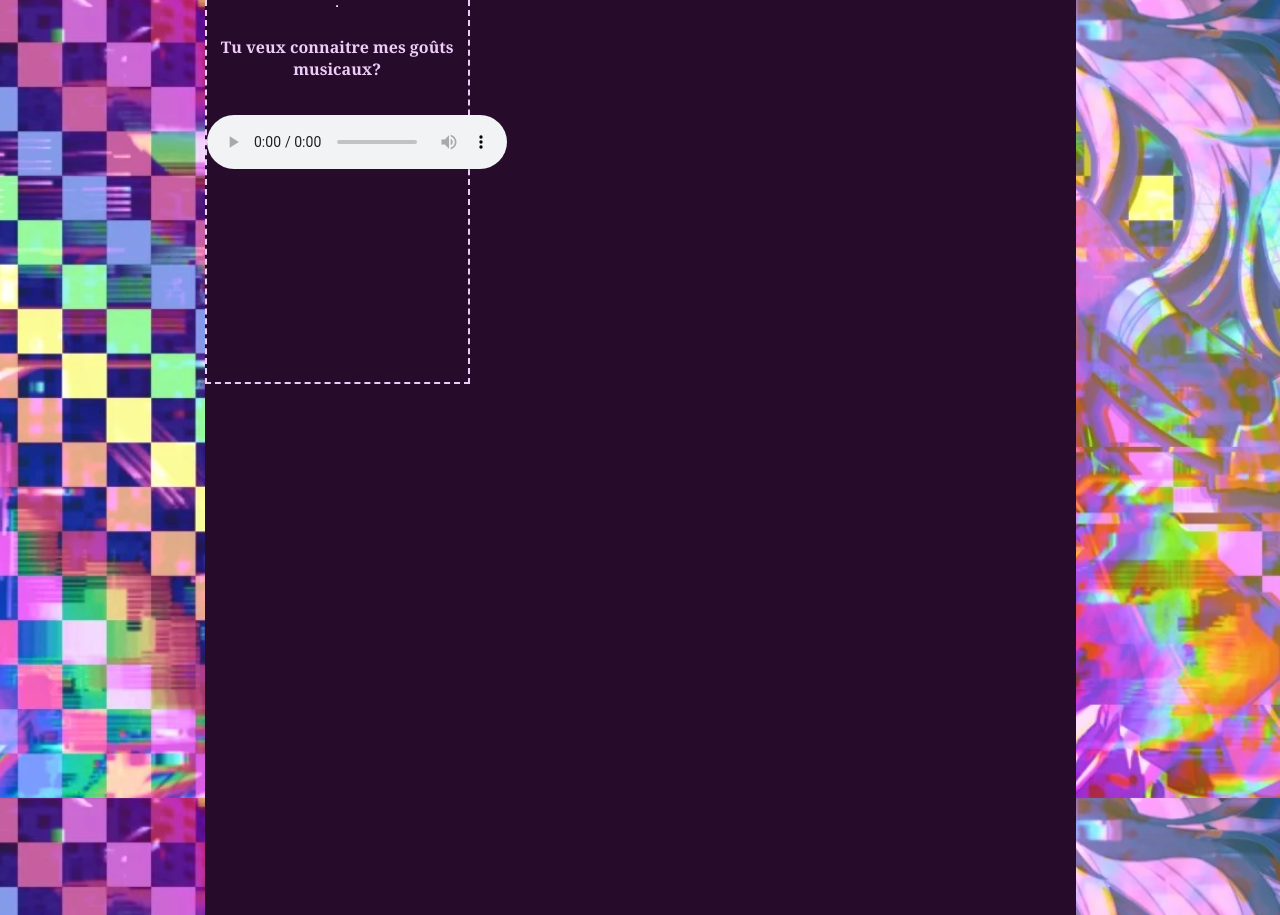
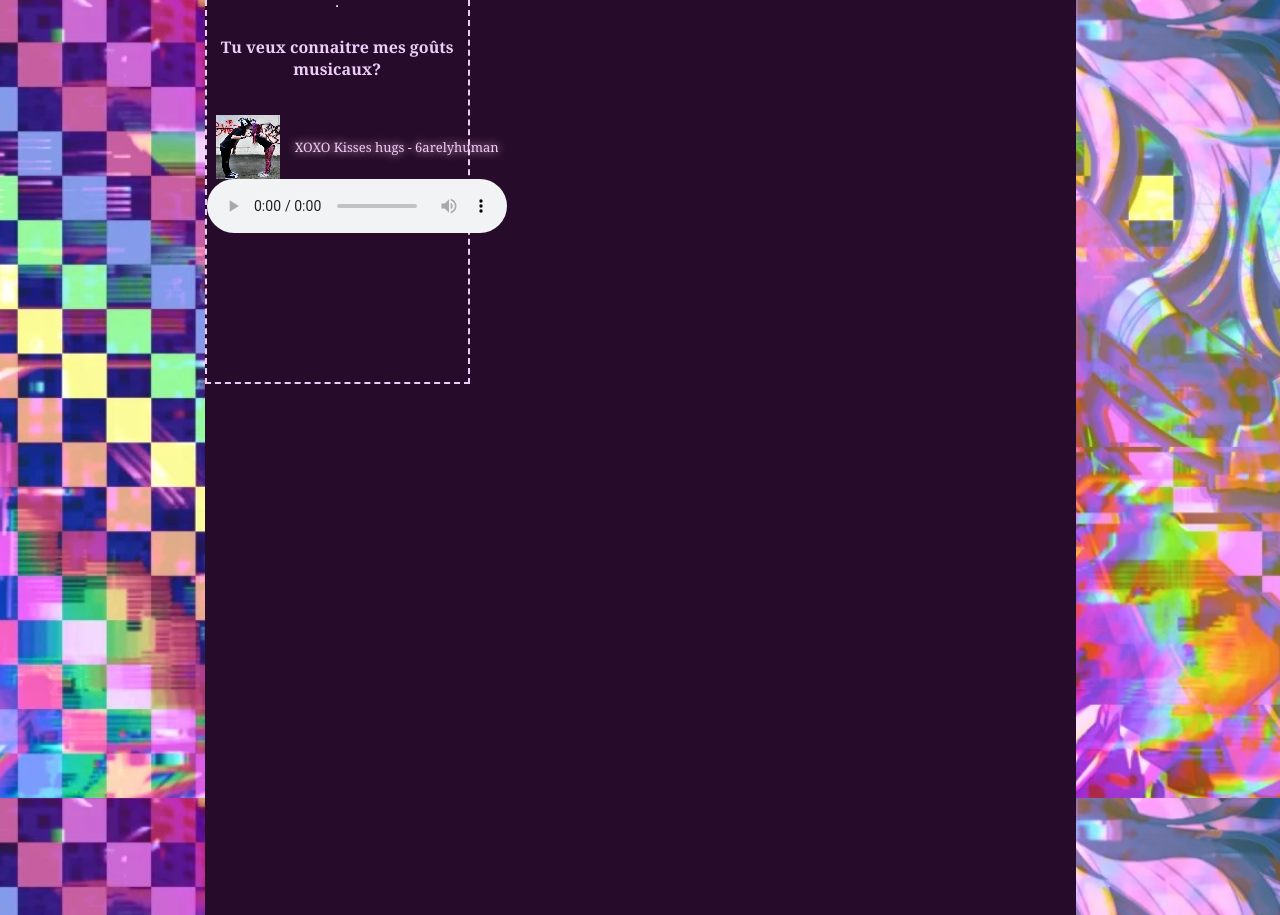
Before and after one commit to Mvittorelli/mvittorelli.github.io, a plain HTML site: page index.html in a window 1280 px wide. Shown: the part 802-1717 px from the top of the page. Drawn offline with Linux system fonts and the light colour scheme.

Commit message:
Add music label with image and style audio section
Introduced a new music label section in the HTML with an image and description for the audio track. Added corresponding CSS for layout and styling, and included the new image asset.

```diff
--- a/css/index.css
+++ b/css/index.css
@@ -37,3 +37,19 @@ ul {
   grid-column: 4 / -1;
   grid-row: 1 / span 1;
 }
+
+.musicLabel {
+  display: flex;
+  justify-content: center;
+  align-items: center;
+  gap: 5%;
+  text-align: center;
+}
+
+.musicLabel img {
+  height: 8vh;
+}
+
+audio {
+  width: px;
+}
--- a/index.html
+++ b/index.html
@@ -50,8 +50,12 @@
         <h4>Tu veux connaitre mes goûts musicaux?</h4>
         <ul class="noBullet">
           <li>
-            <audio src="" controls>
-              <source src="/assets/audio/xoxo.mp3" type="audio/mpeg" />
+            <div class="musicLabel">
+              <img src="/assets/xoxoImg.jpg" alt="XOXO" />
+              <p>XOXO Kisses hugs - 6arelyhuman</p>
+            </div>
+            <audio controls>
+              <source src="/assets/audio/xoxo.mp3" type="audio/mp3" />
             </audio>
           </li>
         </ul>
```
Also changed, not shown: assets/xoxoImg.jpg (added).
